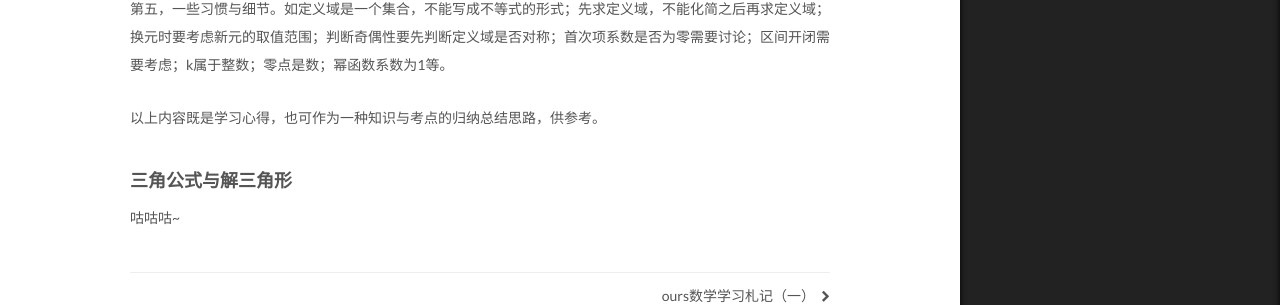
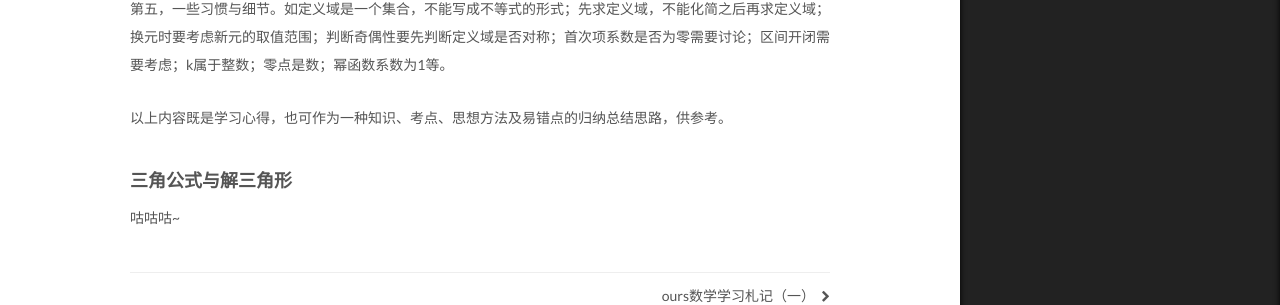
Before and after one commit to ourspolitique/ourspolitique.github.io, a Jekyll site: the page built from _posts/2019-07-23-mathematiques-02.md, in a window 1280 px wide and 1400 px high, scrolled down 1096 px. Shown: the part 882-1187 px from the top of the window. Built offline with Jekyll 4.4.1, drawn with Linux system fonts in a browser that asks for light colours.

Commit message:
Update 2019-07-23-mathematiques-02.md

```diff
--- a/_posts/2019-07-23-mathematiques-02.md
+++ b/_posts/2019-07-23-mathematiques-02.md
@@ -43,7 +43,7 @@ tags:
 
 第五，一些习惯与细节。如定义域是一个集合，不能写成不等式的形式；先求定义域，不能化简之后再求定义域；换元时要考虑新元的取值范围；判断奇偶性要先判断定义域是否对称；首次项系数是否为零需要讨论；区间开闭需要考虑；k属于整数；零点是数；幂函数系数为1等。
 
-以上内容既是学习心得，也可作为一种知识与考点的归纳总结思路，供参考。
+以上内容既是学习心得，也可作为一种知识、考点、思想方法及易错点的归纳总结思路，供参考。
 
 #### 三角公式与解三角形
 
```
